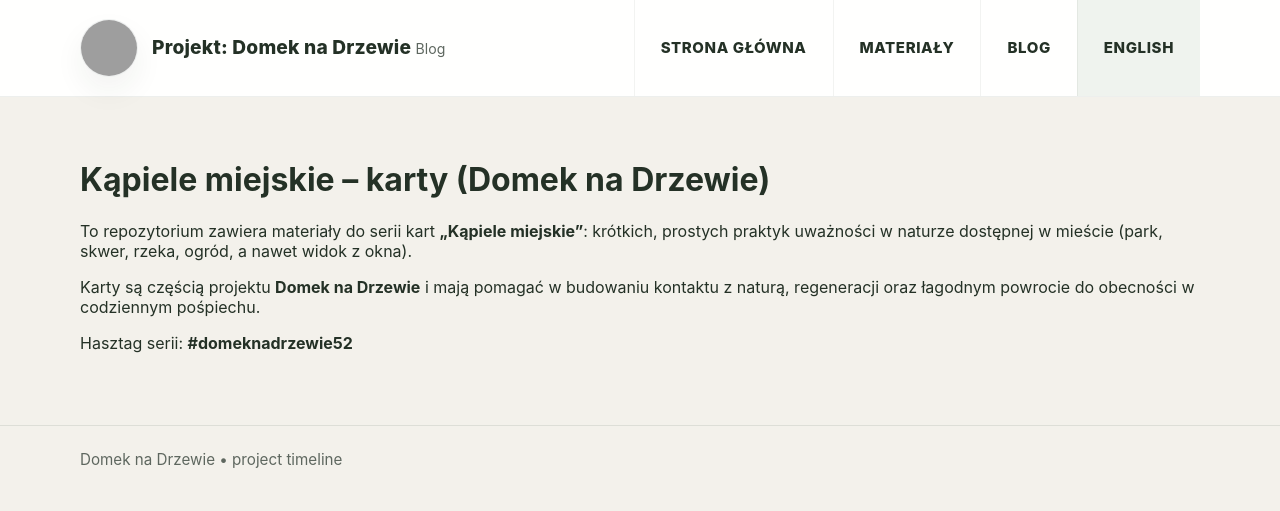
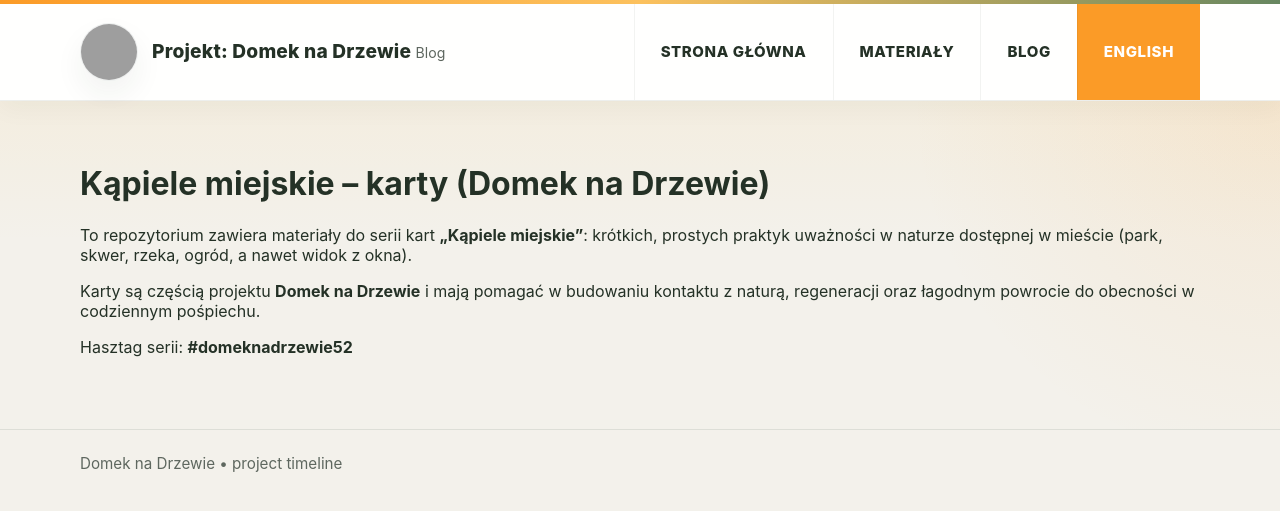
Before and after one commit to akonkia/domeknadrzewie, a Jekyll site: the page built from materialy/kapiele_miejskie/seria_52_tygodnie.md, in a window 1280 px wide. Shown: the top 511 px of the page. Built offline with Jekyll 4.4.1, drawn with Linux system fonts in a browser that asks for light colours; our own code applies the rules of GitHub Pages for plain Markdown files; grey boxes are pictures that could not be loaded.

Commit message:
revamp with codex

```diff
--- a/_layouts/default.html
+++ b/_layouts/default.html
@@ -20,6 +20,8 @@
   <style>
     :root {
       --sage: #678760;
+      --orange: #fb9b27;
+      --gold: #fcc15d;
       --cream: #f5f4ef;
       --text: #243126;
       --muted: #5e675f;
@@ -53,6 +55,14 @@
       top: 0;
       z-index: 40;
       backdrop-filter: blur(10px);
+      box-shadow: 0 8px 24px rgba(36,49,38,0.04);
+    }
+
+    .topbar::before {
+      content: "";
+      display: block;
+      height: 4px;
+      background: linear-gradient(90deg, var(--orange), var(--gold), var(--sage));
     }
 
     .nav {
@@ -61,6 +71,10 @@
       align-items: center;
       justify-content: space-between;
       gap: 24px;
+    }
+
+    .nav-head {
+      display: contents;
     }
 
     .brand {
@@ -86,7 +100,7 @@
     .brand-subtitle { margin-top: 4px; font-size: 0.88rem; color: var(--muted); line-height: 1.3; }
 
     .nav-links { display: flex; align-items: stretch; gap: 0;
-                transition: all 0.25s ease;;
+                transition: all 0.25s ease;
                 flex-wrap: wrap; }
 
     .nav-links a {
@@ -101,43 +115,103 @@
     }
     .menu-toggle {
       display: none;
-  font-size: 22px;
-  background: none;
-  border: 1px solid rgba(36,49,38,0.15);
-  border-radius: 8px;
-  padding: 6px 10px;
+      width: 48px;
+      height: 48px;
+      padding: 0;
+      border: 1px solid rgba(36,49,38,0.12);
+      border-radius: 16px;
+      background: rgba(255,255,255,0.92);
+      box-shadow: var(--shadow);
       cursor: pointer;
+      align-items: center;
+      justify-content: center;
+      flex-direction: column;
+      gap: 5px;
+      flex-shrink: 0;
+    }
+
+    .menu-toggle span {
+      display: block;
+      width: 18px;
+      height: 2px;
+      border-radius: 999px;
+      background: var(--text);
+      transition: transform 0.22s ease, opacity 0.22s ease;
+    }
+
+    .menu-toggle[aria-expanded="true"] span:nth-child(1) {
+      transform: translateY(7px) rotate(45deg);
+    }
+
+    .menu-toggle[aria-expanded="true"] span:nth-child(2) {
+      opacity: 0;
+    }
+
+    .menu-toggle[aria-expanded="true"] span:nth-child(3) {
+      transform: translateY(-7px) rotate(-45deg);
     }
 
     .nav-links a:hover, .nav-links a.active { background: var(--sage); color: white; }
+    .nav-links a[href*="/en/blog/"][style],
+    .nav-links a[href="/blog/"][style] {
+      background: var(--orange) !important;
+      color: white;
+      font-weight: 800;
+    }
+
+    .nav-links a[href*="/en/blog/"][style]:hover,
+    .nav-links a[href="/blog/"][style]:hover {
+      background: #e68e20 !important;
+      color: white;
+    }
+
+    .page {
+      padding: 42px 0 56px;
+      background:
+        radial-gradient(circle at top right, rgba(251,155,39,0.10), transparent 28%),
+        linear-gradient(180deg, rgba(252,193,93,0.08), transparent 140px);
+    }
     .nav-label { display: flex; flex-direction: column; align-items: center; justify-content: center; line-height: 1.08; gap: 4px; }
     .nav-pl { display: block; font-size: 0.94rem; font-weight: 800; text-transform: uppercase; letter-spacing: 0.04em; }
-
-    .page { padding: 42px 0 56px; }
     .footer { border-top: 1px solid var(--line); padding: 24px 0 36px; color: var(--muted); font-size: 0.95rem; }
 
     @media (max-width: 900px) {
+      .nav {
+        min-height: auto;
+        padding: 12px 0 16px;
+        flex-direction: column;
+        align-items: stretch;
+        gap: 12px;
+      }
+
+      .nav-head {
+        display: flex;
+        align-items: center;
+        justify-content: space-between;
+        gap: 16px;
+        width: 100%;
+      }
+
+      .brand {
+        width: auto;
+        flex: 1;
+      }
+
       .menu-toggle {
-    display: block;
+        display: inline-flex;
       }
-      .nav { padding: 12px 0 16px; flex-direction: column; align-items: flex-start; }
-      .brand { width: 100%; }
-
-      .nav-links a { min-height: 78px; padding: 0 18px; border-left: none; border-right: 1px solid rgba(36,49,38,0.06); flex: 1 1 0; }
-
-
 
       .nav-links {
         max-height: 0;
         overflow: hidden;
         opacity: 0;
-
         display: flex;
         flex-direction: column;
         width: 100%;
-  background: white;
-  border-top: 1px solid rgba(36,49,38,0.06);
-
+        background: rgba(255,255,255,0.96);
+        border: 1px solid rgba(36,49,38,0.06);
+        border-radius: 18px;
+        box-shadow: var(--shadow);
         transition: max-height 0.35s ease, opacity 0.25s ease;
       }
 
@@ -145,11 +219,29 @@
         max-height: 400px;
         opacity: 1;
       }
+
+      .nav-links a {
+        min-height: 56px;
+        width: 100%;
+        padding: 0 18px;
+        border-left: none;
+        border-right: none;
+        border-bottom: 1px solid rgba(36,49,38,0.06);
+        justify-content: flex-start;
+        flex: none;
+      }
+
+      .nav-links a:last-child {
+        border-bottom: none;
+      }
+
+      .nav-label {
+        align-items: flex-start;
+      }
     }
 
     @media (max-width: 640px) {
       .nav {
-    min-height: auto;
         gap: 10px;
       }
 
@@ -169,27 +261,12 @@
       .nav-links a {
         min-height: 48px;
         padding: 0 16px;
-  border-bottom: 1px solid rgba(36,49,38,0.06);
-  justify-content: flex-start;
       }
-      .menu-toggle {
-  display: block;
-  font-size: 22px;
-  background: none;
-  border: 1px solid rgba(36,49,38,0.15);
-  padding: 6px 10px;
-  cursor: pointer;
-  border-radius: 14px;
-
-}
-
 
       .nav-pl {
         font-size: 0.78rem;
         letter-spacing: 0.02em;
       }
-
-
     }
 .leaf-icon {
   display: block;
@@ -212,6 +289,7 @@
 <body>
   <header class="topbar">
     <div class="container nav">
+      <div class="nav-head">
         <a class="brand" href="{% if page.lang == 'en' %}/en/{% else %}/{% endif %}">
           <span class="brand-mark">
             <img src="https://raw.githubusercontent.com/akonkia/domeknadrzewie/main/assets/img/logo.png" alt="Logo" />
@@ -221,9 +299,14 @@
             <span class="brand-subtitle">Blog</span>
           </span>
         </a>
-<button class="menu-toggle" aria-label="Menu">☰</button>
+        <button class="menu-toggle" aria-label="Open menu" aria-expanded="false" aria-controls="site-menu" type="button">
+          <span></span>
+          <span></span>
+          <span></span>
+        </button>
+      </div>
 
-      <nav class="nav-links" aria-label="Navigation">
+      <nav class="nav-links" id="site-menu" aria-label="Navigation">
         <a href="{% if page.lang == 'en' %}/en/{% else %}/{% endif %}">
           <span class="nav-label">
             <span class="nav-pl">{% if page.lang == 'en' %}Home{% else %}Strona główna{% endif %}</span>
```
Also changed, not shown: other parts of _layouts/default.html (+3 -1 lines). Lines whose indentation alone changed are shown as unchanged.
